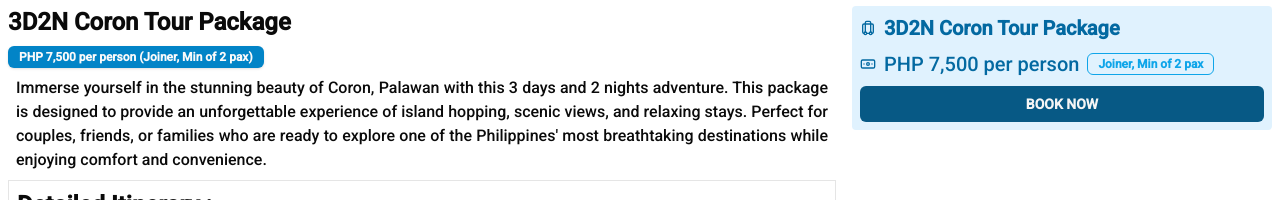
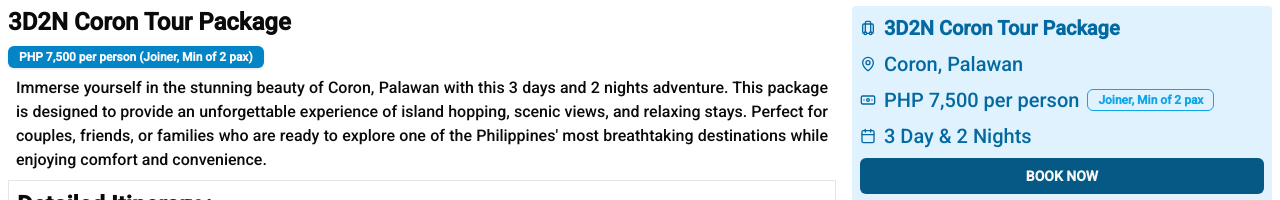
Before and after one commit to firemelon96/all-in-freedive-travel-and-tours, a Next.js app: page /travel-and-tour-services/3d2n-coron-tour-package in a window 1280 px wide. Shown: the part 450-650 px from the top of the page. Built offline with nearby package versions, Linux system fonts and the light colour scheme.

Commit message:
added the duration and location for bbooking undefined

```diff
--- a/app/(frontend)/components/freedive-card.tsx
+++ b/app/(frontend)/components/freedive-card.tsx
@@ -16,7 +16,8 @@
           <Image
             src={image || '/dive-up.jpg'}
             fill
-            alt='dive up'
+            loading='lazy'
+            alt={title}
             className='object-cover h-72'
           />
         </div>
--- a/app/(frontend)/components/tour-card.tsx
+++ b/app/(frontend)/components/tour-card.tsx
@@ -17,6 +17,7 @@
           height={300}
           width={300}
           alt='dive up'
+          loading='lazy'
           className='object-cover h-72'
         />
         <div className='flex flex-col p-2 text-center gap-2 py-4'>
--- a/app/(frontend)/components/travel-tours.tsx
+++ b/app/(frontend)/components/travel-tours.tsx
@@ -18,7 +18,7 @@
           alt='Background'
           fill
           className='object-cover'
-          priority
+          loading='lazy'
         />
       </div>
       <div className='absolute inset-0 bg-black/30'></div>
--- a/app/(frontend)/travel-and-tour-services/[slug]/page.tsx
+++ b/app/(frontend)/travel-and-tour-services/[slug]/page.tsx
@@ -100,7 +100,12 @@
           direction='right'
           className='md:w-[420px] w-full'
         >
-          <Book title={tour.title} price={tour.price} />
+          <Book
+            title={tour.title}
+            price={tour.price}
+            duration={tour.duration}
+            location={tour.address}
+          />
         </FadeInWrapper>
       </div>
     </section>
--- a/app/data/tours.ts
+++ b/app/data/tours.ts
@@ -9,7 +9,8 @@
       'Enjoy the convenience of an all-inclusive tour with boat transfers, lunch, and a knowledgeable guide to ensure an unforgettable adventure.',
     ],
     type: 'day tour',
-    address: 'coron',
+    duration: '1 Day',
+    address: 'Coron, Palawan',
     price: 'PHP 1,200 | USD 20 per person',
     itineraries: [
       {
@@ -89,7 +90,8 @@
       'With hassle-free boat transfers, a delicious lunch, and a knowledgeable guide, enjoy a seamless and memorable adventure in one of Palawan’s most beautiful destinations.',
     ],
     type: 'day tour',
-    address: 'coron',
+    address: 'Coron, Palawan',
+    duration: '1 Day',
     price: 'PHP 1,400 | USD 24 per person',
     itineraries: [
       {
@@ -167,7 +169,8 @@
       'With boat transfers, lunch, and a friendly guide included, this is the perfect way to spend a day in paradise.',
     ],
     type: 'day tour',
-    address: 'coron',
+    address: 'Coron, Palawan',
+    duration: '1 Day',
     price: 'PHP 1,700 | USD 30 per person',
     itineraries: [
       {
@@ -237,7 +240,8 @@
       'With boat transfers, lunch, and a friendly guide included, this is an unforgettable adventure in Palawan’s waters.',
     ],
     type: 'day tour',
-    address: 'coron',
+    address: 'Coron, Palawan',
+    duration: '1 Day',
     price: 'PHP 1,700 | USD 30 per person',
     itineraries: [
       {
@@ -315,7 +319,8 @@
       'Enjoy a hassle-free experience with round-trip transfers, entrance fees, and a delicious local lunch included.',
     ],
     type: 'day tour',
-    address: 'coron',
+    address: 'Coron, Palawan',
+    duration: '1 Day',
     price: 'PHP 2,700 | USD 48 per person',
     itineraries: [
       {
@@ -394,7 +399,8 @@
       'This tour is perfect for those who want a mix of culture, history, and relaxation while discovering the charm of Coron.',
     ],
     type: 'day tour',
-    address: 'coron',
+    address: 'Coron, Palawan',
+    duration: '1 Day',
     price: 'PHP 800 | USD 14 per person',
     itineraries: [
       {
@@ -474,7 +480,8 @@
       'However, if you want fewer tourists and don’t mind some rain, November to February can also be good, though the seas may be rougher. Avoid June to October due to the rainy season and possible typhoons.',
     ],
     type: 'package',
-    address: 'balabac',
+    address: 'Balabac, Palawan',
+    duration: '4 Days & 3 Nights',
     price: 'PHP 17,000 | USD 300 per person',
     itineraries: [
       {
@@ -577,7 +584,8 @@
     description:
       "Immerse yourself in the stunning beauty of Coron, Palawan with this 3 days and 2 nights adventure. This package is designed to provide an unforgettable experience of island hopping, scenic views, and relaxing stays. Perfect for couples, friends, or families who are ready to explore one of the Philippines' most breathtaking destinations while enjoying comfort and convenience.",
     type: 'package',
-    address: 'coron',
+    address: 'Coron, Palawan',
+    duration: '3 Day & 2 Nights',
     price: 'PHP 7,500 per person (Joiner, Min of 2 pax)',
     itineraries: [
       {
@@ -664,7 +672,8 @@
     description:
       'Explore the breathtaking islands of Coron, Palawan with this 4 days and 3 nights tour package. Perfect for adventurers and nature lovers, this package offers an incredible blend of relaxation and excitement with comfortable accommodations and unforgettable island-hopping experiences. Ideal for couples, families, and small groups ready to discover Coron’s natural beauty.',
     type: 'package',
-    address: 'coron',
+    address: 'Coron, Palawan',
+    duration: '4 Days & 3 Nights',
     price: 'PHP 10,000 per person (Joiner, Min of 2 pax)',
     itineraries: [
       {
@@ -765,7 +774,8 @@
     description:
       'Immerse yourself in the natural wonders of Coron, Palawan with this 5 days and 4 nights tour package. Experience the stunning islands, vibrant marine life, and unique wildlife with a blend of island-hopping adventures and a safari tour. Perfect for couples, families, and small groups, this package promises a balance of relaxation, exploration, and unforgettable memories.',
     type: 'package',
-    address: 'coron',
+    address: 'Coron, Palawan',
+    duration: '5 Days & 4 Nights',
     price: 'PHP 16,000 per person (Joiner, Min of 2 pax)',
     itineraries: [
       {
@@ -879,7 +889,8 @@
     description:
       'Discover the stunning beauty of El Nido with this 3 days and 2 nights tour package. Perfect for joiner groups, enjoy a full day of island hopping, comfortable accommodations, and roundtrip transfers for a hassle-free getaway.',
     type: 'package',
-    address: 'el-nido',
+    address: 'El Nido, Palawan',
+    duration: '3 Days & 2 Nights',
     price: 'PHP 8,000 per person (Joiner)',
     itineraries: [
       {
@@ -977,7 +988,8 @@
     description:
       'Immerse yourself in the breathtaking landscapes of El Nido with this 4 days and 3 nights tour package. Perfect for joiner groups, enjoy two full days of island hopping, comfortable accommodations, and convenient transfers for an unforgettable tropical getaway.',
     type: 'package',
-    address: 'el-nido',
+    address: 'El Nido, Palawan',
+    duration: '4 Days & 3 Nights',
     price: 'PHP 13,500 per person (Joiner)',
     min_participants: 2,
     itineraries: [
@@ -1092,7 +1104,8 @@
     description:
       'Experience the best of Siargao with this 3 days and 2 nights tour package. Perfect for quick getaways, this package includes an island-hopping adventure and comfortable accommodations to ensure a memorable stay.',
     type: 'package',
-    address: 'siargao',
+    address: 'Siargao',
+    duration: '3 Days & 2 Nights',
     price: 'PHP 6,500 per person (Joiner, Min of 2 pax)',
     itineraries: [
       {
@@ -1185,7 +1198,8 @@
     description:
       'Discover the tropical paradise of Siargao with this 4 days and 3 nights tour package. Explore breathtaking landscapes, enjoy a day of land adventures, and hop between stunning islands. This package is ideal for couples, families, or small groups seeking a memorable island getaway.',
     type: 'package',
-    address: 'siargao',
+    address: 'Siargao',
+    duration: '4 Days & 3 Nights',
     price: 'PHP 10,000 per person (Joiner, Min of 2 pax)',
     itineraries: [
       {
@@ -1297,7 +1311,8 @@
     description:
       'Experience the best of Puerto Princesa with this 4 days and 3 nights tour package. Explore stunning islands, discover the Underground River, and enjoy a comfortable stay with convenient transfers for a truly memorable getaway.',
     type: 'package',
-    address: 'puerto-princesa',
+    address: 'Puerto Princesa, Palawan',
+    duration: '4 Days & 3 Nights',
     price: 'PHP 11,000 per person (Joiner)',
     min_participants: 1,
     itineraries: [
@@ -1395,7 +1410,8 @@
     description:
       'Discover the breathtaking landscapes of Batanes with this 4 Days and 3 Night tour package. Immerse yourself in the rich culture, scenic rolling hills, lighthouses, and historical sites that make Batanes a must-visit destination. This joiner tour is perfect for travelers who want a hassle-free and guided experience through the most iconic spots in Batanes.',
     type: 'package',
-    address: 'batanes',
+    address: 'Batanes, Philippines',
+    duration: '4 Days & 3 Nights',
     price: 'PHP 14,000 | USD 250 per person',
     itineraries: [
       {
@@ -1516,7 +1532,8 @@
     description:
       'Experience the ultimate 5 Days and 4 Night journey through Batanes. Explore the picturesque landscapes, historical stone houses, rolling hills, and stunning beaches. This joiner tour requires a minimum of 2 participants and includes guided tours to Batan North, Batan South, and Sabtang Island.',
     type: 'package',
-    address: 'batanes',
+    address: 'Batanes, Philippines',
+    duration: '5 Days & 4 Nights',
     price: 'PHP 19,000 | USD 330 per person',
     itineraries: [
       {
@@ -1659,7 +1676,8 @@
     description:
       'Experience the beauty of Batanes with this 6 Days and 5 Nights tour package. Explore stunning landscapes, iconic stone houses, and picturesque rolling hills while immersing yourself in Ivatan culture. This joiner tour ensures a guided and hassle-free travel experience.',
     type: 'package',
-    address: 'batanes',
+    address: 'Batanes, Philippines',
+    duration: '6 Days & 5 Nights',
     price: 'PHP 23,000 | USD 395 per person',
     itineraries: [
       {
--- a/components/book.tsx
+++ b/components/book.tsx
@@ -27,8 +27,8 @@
   const onSubmit = () => {
     const textMessage = `
     All in Freediving and Tour Services Inquiry
-    Title: ${title} - ${location}
-    Duration: ${duration}
+    Title: ${title} ${location ? `- ${location}` : ''}
+    ${duration ? `Duration: ${duration}` : ''}
     Price: ${price ? price : 'Request Quote'}
     `.replace(/^\s+/gm, '');
 
@@ -47,37 +47,37 @@
     <>
       <div className='bg-sky-100 items-center flex justify-center md:justify-start md:items-start flex-col space-y-2 p-2 text-xl rounded-sm relative'>
         {!isHiddenTitle && title && (
-          <h2 className='flex items-center text-xl font-semibold text-sky-700'>
+          <div className='flex items-center text-xl font-semibold text-sky-700'>
             <Luggage className='size-4 mr-2' />
-            <span className='flex-1'>{removedPackageName || title}</span>
-          </h2>
+            <h2 className='flex-1'>{removedPackageName || title}</h2>
+          </div>
         )}
 
         {location && (
-          <p className='flex items-center text-sky-700'>
+          <div className='flex items-center text-sky-700'>
             <MapPinIcon className='size-4 mr-2' /> <span>{location}</span>
-          </p>
+          </div>
         )}
         {price && (
           <div className='flex flex-col md:flex-row justify-center items-center text-sky-700'>
-            <p className='flex items-center justify-center'>
+            <div className='flex items-center justify-center'>
               <Banknote className='size-4 mr-2' />
               <span className='flex-1 mr-2'>{price.split('(')[0]}</span>
-            </p>
+            </div>
             {price.includes('(') && (
               <Badge variant='outline'>{price.split('(')[1].split(')')}</Badge>
             )}
           </div>
         )}
         {duration && (
-          <p className='flex items-center text-sky-700'>
+          <div className='flex items-center text-sky-700'>
             <Calendar className='size-4 mr-2' /> <span>{duration}</span>
-          </p>
+          </div>
         )}
         {certification && (
-          <p className='flex items-center text-sky-700'>
+          <div className='flex items-center text-sky-700'>
             <Award className='size-4 mr-2' /> <span>{certification}</span>
-          </p>
+          </div>
         )}
 
         <Button
```
Also changed, not shown: app/(frontend)/components/image-card.tsx (+8 -1 lines), app/(frontend)/travel-and-tour-services/_components/filter.tsx (+8 -9 lines), app/(frontend)/travel-and-tour-services/_components/image-banner.tsx (+7 -1 lines), components/banner-image.tsx (+7 -1 lines), lib/helper.ts (+7 -7 lines).
